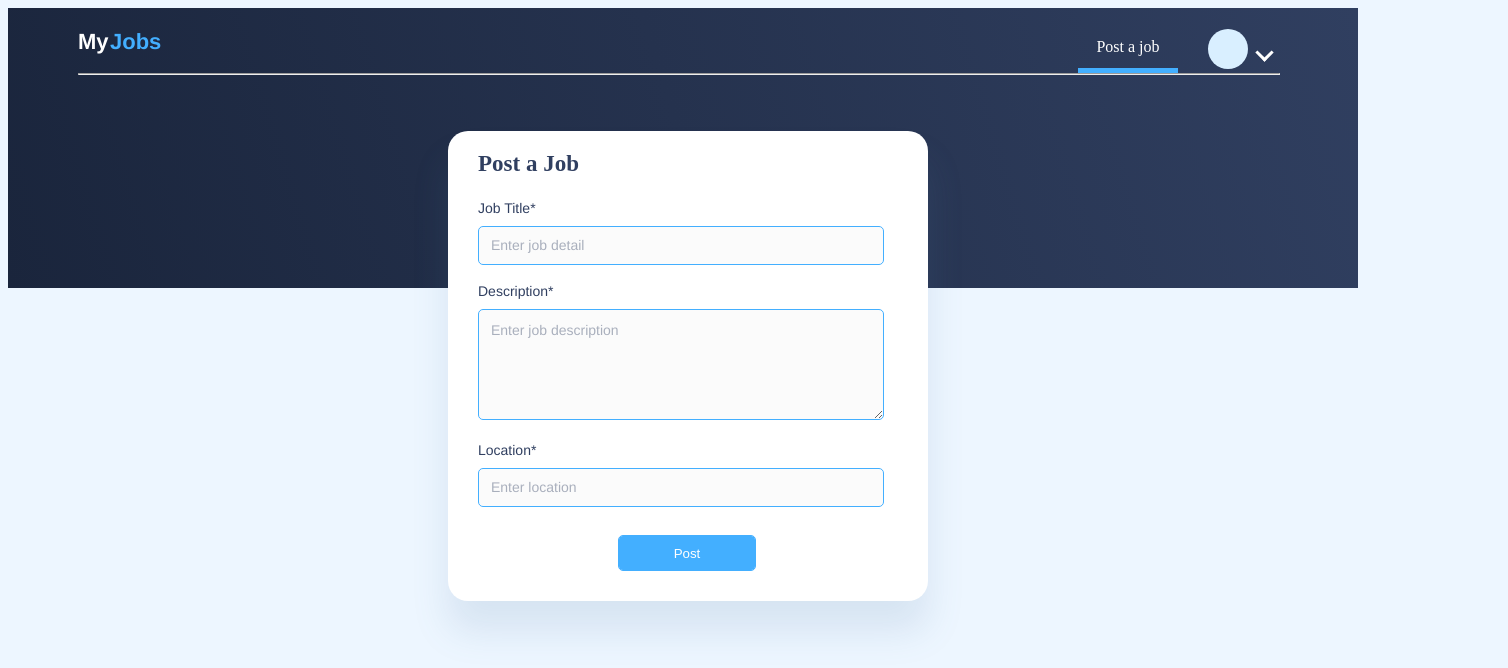
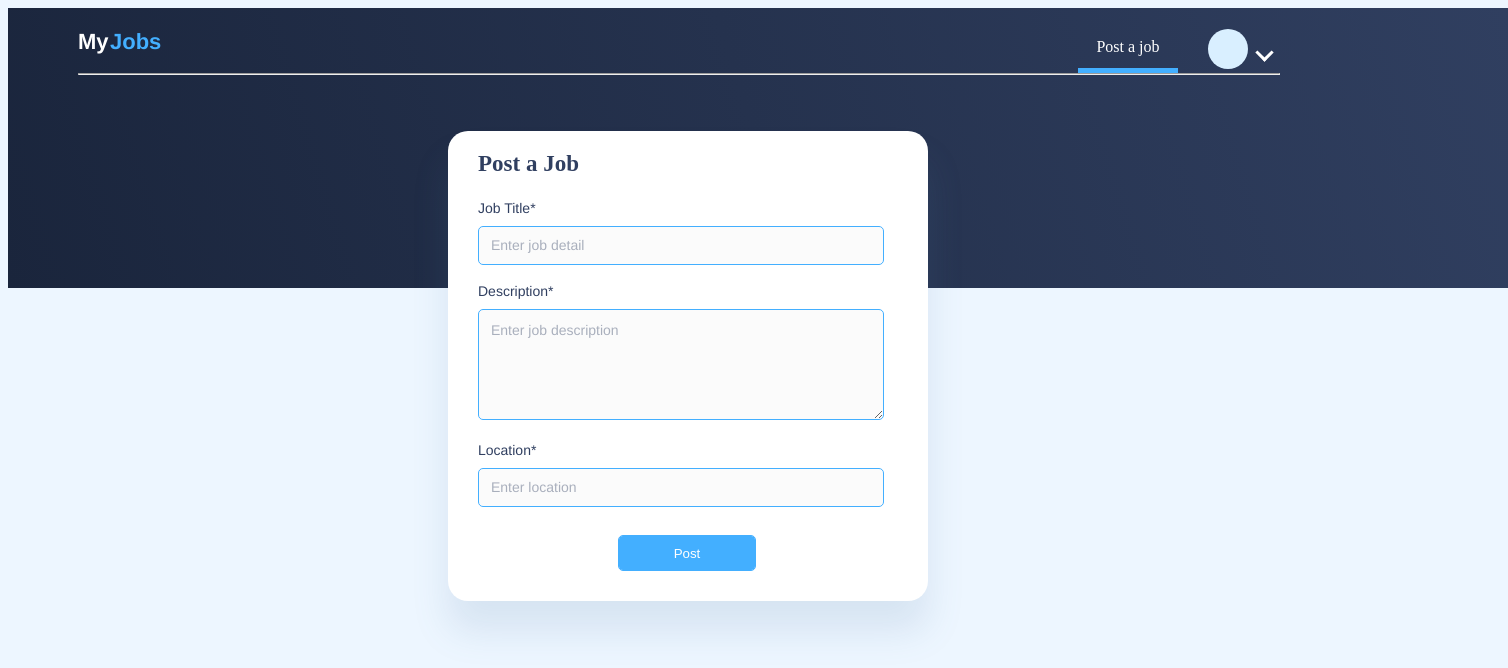
Before and after one commit to prachibhatia/MyJob, a React (Create React App) app: page /postjob in a window 1280 px wide. Shown: the top 668 px of the page, 1508 px wide, since content can reach past the window. Built offline with nearby package versions, Linux system fonts and the light colour scheme.

Commit message:
changes-2

```diff
--- a/src/Content.js
+++ b/src/Content.js
@@ -64,7 +64,7 @@ const Content = () => {
                 document.getElementById("emailerror").textContent = "";
                 document.getElementById("input").style.border = "1px solid #43AFFF";
                 document.getElementById("inputbox").style.border = "1px solid #43AFFF";
-              document.getElementById("errormsg").textContent = resp.errors[0].password;
+                document.getElementById("errormsg").textContent = resp.errors[0].password;
               document.getElementById("emailerror").textContent = resp.errors[1].email;
               document.getElementById("input").style.border = "1px solid #FF333380";
               document.getElementById("inputbox").style.border = "1px solid #FF333380";
--- a/src/index.css
+++ b/src/index.css
@@ -74,7 +74,7 @@ body{
     background: transparent linear-gradient(253deg, #303F60 0%, #1A253C 100%) 0% 0% no-repeat padding-box;
     opacity: 1;
     height:280px;
-    width:1350px;
+    width:1500px;
   }
 
   .jobheader{
@@ -498,7 +498,7 @@ body{
   hr{
     background-color:gray;
     color:gray;
-    width:1200px;
+    width:100%;
   }
 
   .form-control{
```
